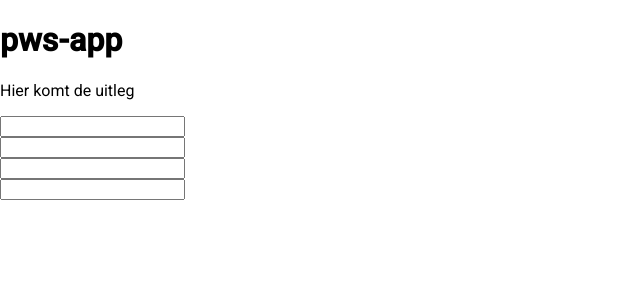
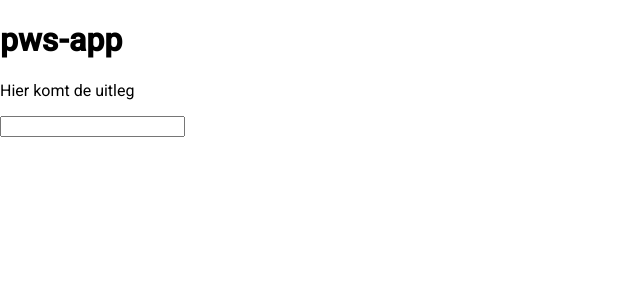
Before and after one commit to yeronimuz/pws-angular, an Angular app: page / in a window 1280 px wide. Shown: the top 300 px of the page, without its empty margins (0-640 px from the left). Built offline with nearby package versions, Linux system fonts and the light colour scheme.

Commit message:
Terug naar eerste opzet zonder loop in html

```diff
--- a/src/app/app.component.html
+++ b/src/app/app.component.html
@@ -10,12 +10,10 @@
     </p>
 
   </div>
-  <div *ngFor="let iteratie of interaties">
-    <div *ngFor="let aantal of [].constructor(iteratie.aantal)">
-      <mat-label *ngIf="showGetal">{{nieuwGetal(iteratie.cijfers)}}</mat-label>
+  <div>
+      <mat-label *ngIf="showGetal">{{randomGetal}}</mat-label>
       <div>
         <input matInput *ngIf="showInput" enabled="true" type="number" [(ngModel)]="invoerGetal" (keyup.enter)="onInputGetal()">
       </div>
-    </div>
   </div>
 </div>
--- a/src/app/app.component.ts
+++ b/src/app/app.component.ts
@@ -1,10 +1,20 @@
 import { AfterViewInit, Component, ElementRef, OnInit } from '@angular/core';
 import { timer } from "rxjs";
-import { formatNumber } from "@angular/common";
+import { ActivatedRoute } from "@angular/router";
 
 class GetalIteratie {
   constructor(public aantal: number, public cijfers: number) {
   }
+}
+
+class Resultaat {
+  constructor(public cijfers: number, isGoed) {}
+}
+
+enum Groep {
+  GEEN,
+  ROOD,
+  GROEN
 }
 
 @Component({
@@ -12,24 +22,34 @@ class GetalIteratie {
   templateUrl: './app.component.html',
   styleUrls: ['./app.component.css']
 })
-export class AppComponent implements OnInit, AfterViewInit  {
+export class AppComponent implements OnInit, AfterViewInit {
   public title = 'pws-app';
-  public interaties = [new GetalIteratie(2, 4), new GetalIteratie(2, 6)];
+  public iteraties = [new GetalIteratie(2, 4), new GetalIteratie(2, 6)];
   public randomGetal: number;
   public invoerGetal: number;
   public getallen = [];
   public showGetal: boolean = true;
   public showInput: boolean = false;
   private getalTimer;
+  // De groep waartoe de respondent behoort (0=GEEN, 1=ROOD, 2=GROEN)
+  private groep: Groep;
 
-  constructor(private elementRef: ElementRef){
+  constructor(private elementRef: ElementRef, private route: ActivatedRoute) {
     // We doen hier niks. elementRef is een koppeling van de code met de html pagina elementen
     // Zodoende kunnen we de achtergrondkleur op rood of groen zetten
   }
 
   public ngOnInit() {
+    this.route.queryParams
+      .subscribe(params => {
+        this.groep = params.groep;
+      });
+    // FIXME: met ?groep=1 wordt this.groep nog niet gezet
+    console.log("Groep = ", this.groep);
     this.showGetal = true;
     this.showInput = false;
+    // TODO: Hoe moeten we loopen over this.iteraties?
+    this.nieuwGetal(4);
   }
 
   ngAfterViewInit(): void {
@@ -61,14 +81,13 @@ export class AppComponent implements OnInit, AfterViewInit  {
 
     if (this.randomGetal !== this.invoerGetal) {
       this.flashWindow();
-
     }
   }
 
   flashWindow() {
     this.elementRef.nativeElement.ownerDocument.body.style.backgroundColor = 'red';
     const flashTimer = timer(500);
-    const subscribe = flashTimer.subscribe( value => {
+    const subscribe = flashTimer.subscribe(value => {
       this.elementRef.nativeElement.ownerDocument.body.style.backgroundColor = 'white';
     })
   }
--- a/src/app/app.module.ts
+++ b/src/app/app.module.ts
@@ -5,6 +5,7 @@ import { AppComponent } from './app.component';
 import { FormsModule } from "@angular/forms";
 import { BrowserAnimationsModule } from '@angular/platform-browser/animations';
 import { MatFormFieldModule } from "@angular/material/form-field";
+import { RouterModule } from "@angular/router";
 
 @NgModule({
   declarations: [
@@ -14,7 +15,8 @@ import { MatFormFieldModule } from "@angular/material/form-field";
     BrowserModule,
     FormsModule,
     BrowserAnimationsModule,
-    MatFormFieldModule
+    MatFormFieldModule,
+    RouterModule.forRoot([])
   ],
   providers: [],
   bootstrap: [AppComponent]
```
